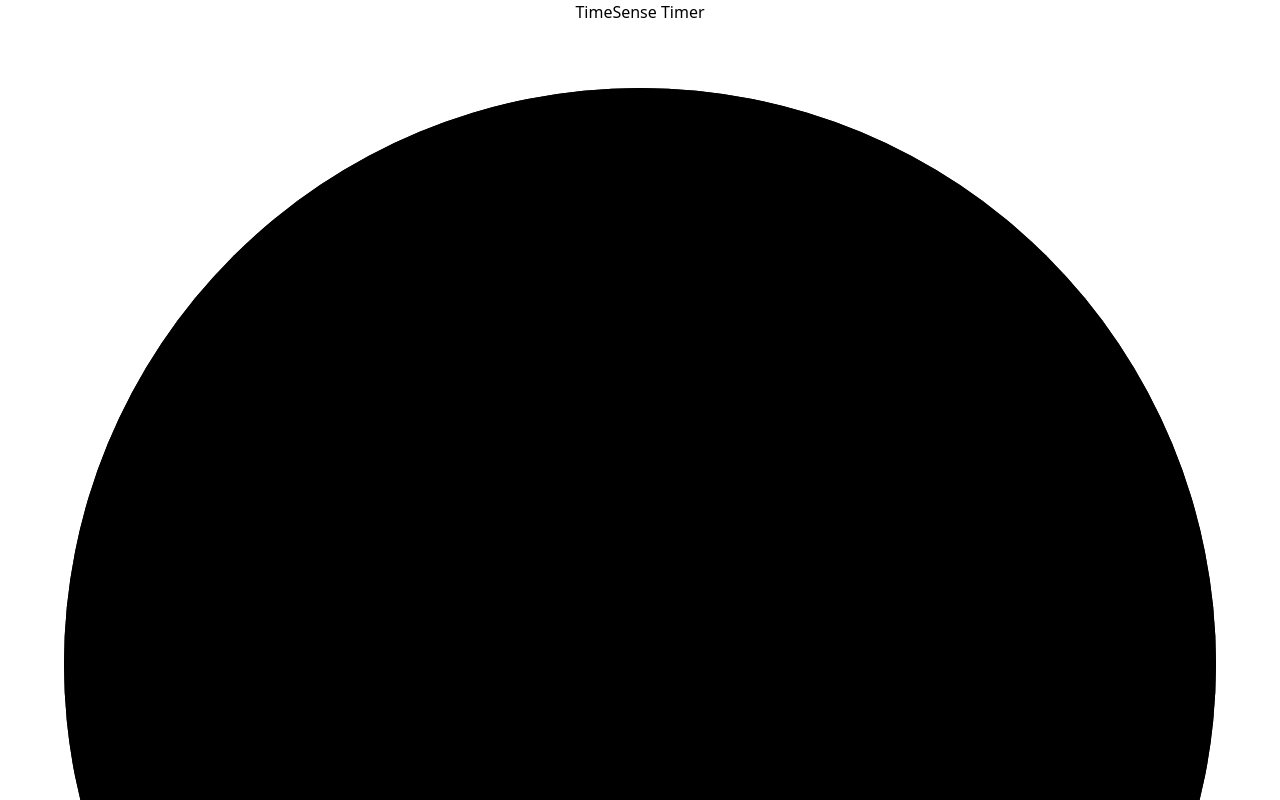
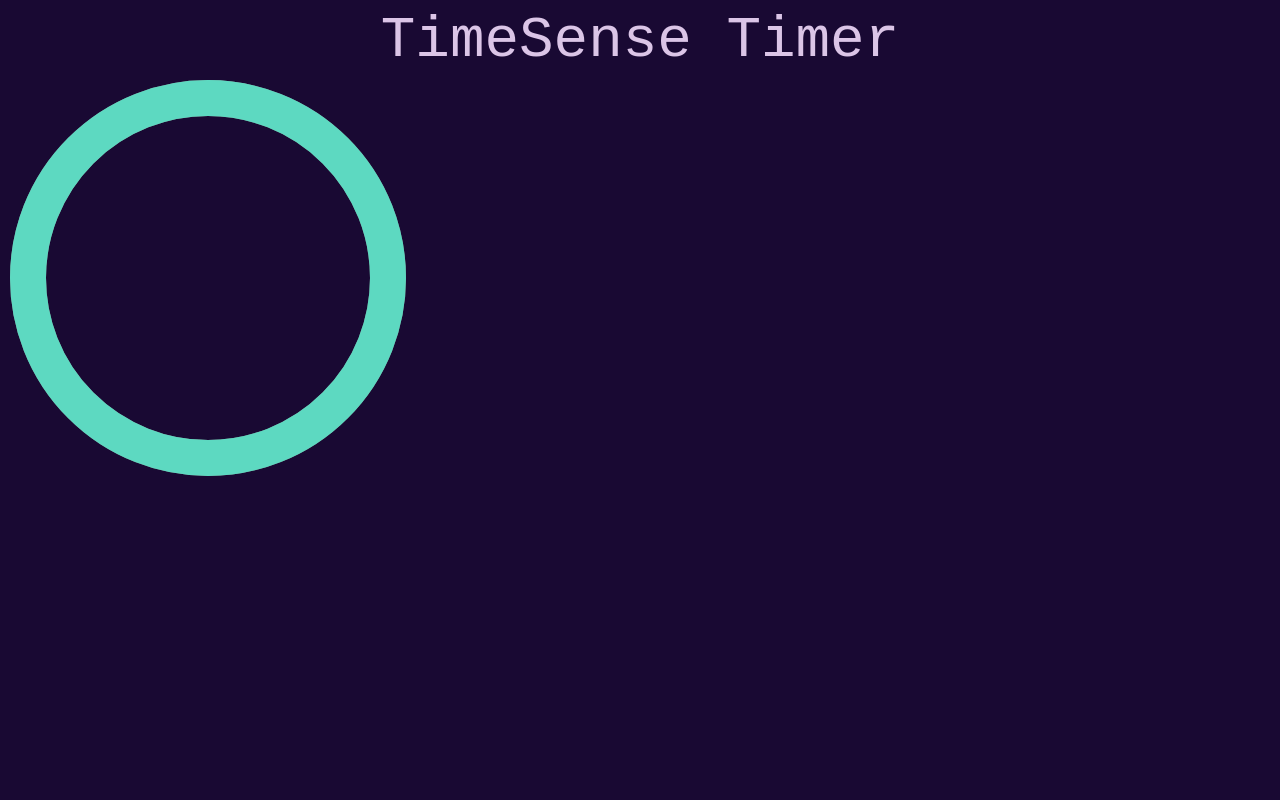
Before and after one commit to ThinkerDreamer/TimeSense-Timer, a React (Vite) app: page / in a window 1280 px wide. Shown: the top 800 px of the page. Built offline with nearby package versions, Linux system fonts and the light colour scheme.

Commit message:
remove tailwind, format with prettier

```diff
--- a/src/index.css
+++ b/src/index.css
@@ -1,32 +1,16 @@
-/* If you don't plan to use TailwindCSS in your project, you can remove these imports */
-@tailwind base;
-@tailwind components;
-@tailwind utilities;
-
 .app {
   text-align: center;
 }
 
-.app-logo {
-  height: 40vmin;
-  pointer-events: none;
-}
-
-@media (prefers-reduced-motion: no-preference) {
-  .app-logo {
-    animation: app-logo-spin infinite 20s linear;
-  }
-}
-
 .app-header {
   display: flex;
-  min-height: 100vh;
   flex-direction: column;
   align-items: center;
   justify-content: center;
-  background-color: #282c34;
+  min-height: 100vh;
   color: white;
   font-size: calc(10px + 2vmin);
+  background-color: #282c34;
 }
 
 .app-link {
@@ -42,3 +26,224 @@
     transform: rotate(360deg);
   }
 }
+
+html {
+  --old-background-color: #0e032b;
+  --old-em-color: #ffefca;
+  --old-text-color: #fff7e5;
+  --container-size: 70vw;
+  --max-container-size: 400px;
+  --old-remaining-path-color: #2dac36;
+  --old-green: #2dac36;
+  --old-orange: #ff7a5c;
+  --old-red: #f1224c;
+  --old-ccc-grey: #ccc;
+
+  --remaining-path-color: var(--new-green);
+  --new-text-color: #dbc5e7;
+  --new-green: #5dd9c1;
+  --new-orange: #ffbe86;
+  --new-red: #ff729f;
+  --new-background-color: #190933;
+  --new-purple: #b084cc;
+  --new-grey: #bdbfc7;
+  max-height: 100vh;
+  margin: 0;
+  color: var(--new-text-color);
+  font-size: 1.2vw;
+  font-family: 'Roboto Mono', monospace;
+  background-color: var(--new-background-color);
+}
+
+header {
+  width: 80vw;
+  margin: 0 auto;
+}
+
+h1 {
+  margin-top: 0;
+  margin-bottom: 5px;
+  font-weight: 500;
+  font-size: 3rem;
+  text-align: center;
+}
+
+p {
+  margin-bottom: 2rem;
+  font-size: 1.2rem;
+  line-height: 1.6;
+}
+
+em {
+  color: var(--new-text-color);
+  font-weight: bold;
+  font-style: normal;
+}
+
+main {
+  width: var(--container-size);
+  min-width: 150px;
+  max-width: var(--max-container-size);
+  margin: 2em auto 0;
+  text-align: center;
+}
+
+.pop-out-icon {
+  display: flex;
+  justify-content: end;
+  margin-top: 0;
+  cursor: pointer;
+}
+
+.pop-out-icon:hover,
+.pop-out-icon:focus {
+  color: var(--new-text-color);
+}
+
+.controls-area {
+  display: flex;
+  flex-direction: column;
+  align-items: center;
+  justify-content: center;
+  margin: 2rem 0 0;
+}
+
+.input-div {
+  display: flex;
+  align-items: center;
+  justify-content: center;
+  width: 75%;
+}
+
+.time-input {
+  display: inline-block;
+  width: 3em;
+  padding: 0.5em;
+  color: var(--new-background-color);
+  font-size: 1rem;
+  background-color: var(--new-text-color);
+  border: none;
+  border-radius: 4px;
+}
+
+/* --- Hide arrows in number inputs --- */
+/* Chrome, Safari, Edge, Opera */
+input::-webkit-outer-spin-button,
+input::-webkit-inner-spin-button {
+  margin: 0;
+  -webkit-appearance: none;
+}
+
+/* Firefox */
+input[type='number'] {
+  -moz-appearance: textfield;
+  appearance: textfield;
+}
+
+.button-div {
+  display: flex;
+  justify-content: space-evenly;
+  width: 85%;
+  margin: 1em 0;
+}
+
+.remaining-path-color {
+  color: var(--remaining-path-color);
+}
+
+button {
+  display: inline-block;
+  padding: 0.5em 1.25em;
+  color: var(--new-background-color);
+  font-size: 1rem;
+  background-color: var(--new-red);
+  border: none;
+  border-radius: 4px;
+  cursor: pointer;
+}
+
+#pause-btn {
+  display: none;
+}
+
+/* Sets the containers height and width */
+.base-timer {
+  position: relative;
+  width: var(--container-size);
+  max-width: var(--max-container-size);
+  height: var(--container-size);
+  max-height: var(--max-container-size);
+}
+
+/* Removes SVG styling that would hide the time label */
+.base-timer__circle {
+  fill: none;
+  stroke: none;
+}
+
+/* The SVG path that displays the timer's progress */
+.base-timer__path-elapsed {
+  stroke: grey;
+  stroke-width: 9px;
+}
+
+.base-timer__label {
+  position: absolute;
+
+  /* Keep the label aligned to the top */
+  top: 0;
+
+  /* Create a flexible box that centers content vertically and horizontally */
+  display: flex;
+  align-items: center;
+  justify-content: center;
+
+  /* Size should match the parent container */
+  width: var(--container-size);
+  max-width: var(--max-container-size);
+  height: var(--container-size);
+  max-height: var(--max-container-size);
+  color: var(--new-grey);
+  font-size: 3rem;
+}
+
+.base-timer__path-remaining {
+  /* Makes sure the animation starts at the top of the circle */
+  transform: rotate(90deg);
+  transform-origin: center;
+
+  /* One second aligns with the speed of the countdown timer */
+  transition: 1s linear all;
+
+  /* Allows the ring to change color when the color value updates */
+  stroke: currentColor;
+  /* Just as thick as the original ring */
+  stroke-width: 9px;
+
+  /* Rounds the line endings to create a seamless circle */
+  stroke-linecap: round;
+}
+
+.base-timer__svg {
+  /* Flips the svg and makes the animation to move left-to-right */
+  transform: scaleX(-1);
+}
+
+@media screen and (max-width: 1300px) {
+  html {
+    font-size: 1.2rem;
+  }
+}
+
+@media screen and (max-width: 650px) {
+  html {
+    font-size: 5vw;
+  }
+
+  .base-timer__label {
+    font-size: 2rem;
+  }
+  h1 {
+    font-size: 1.5rem;
+  }
+}
```
